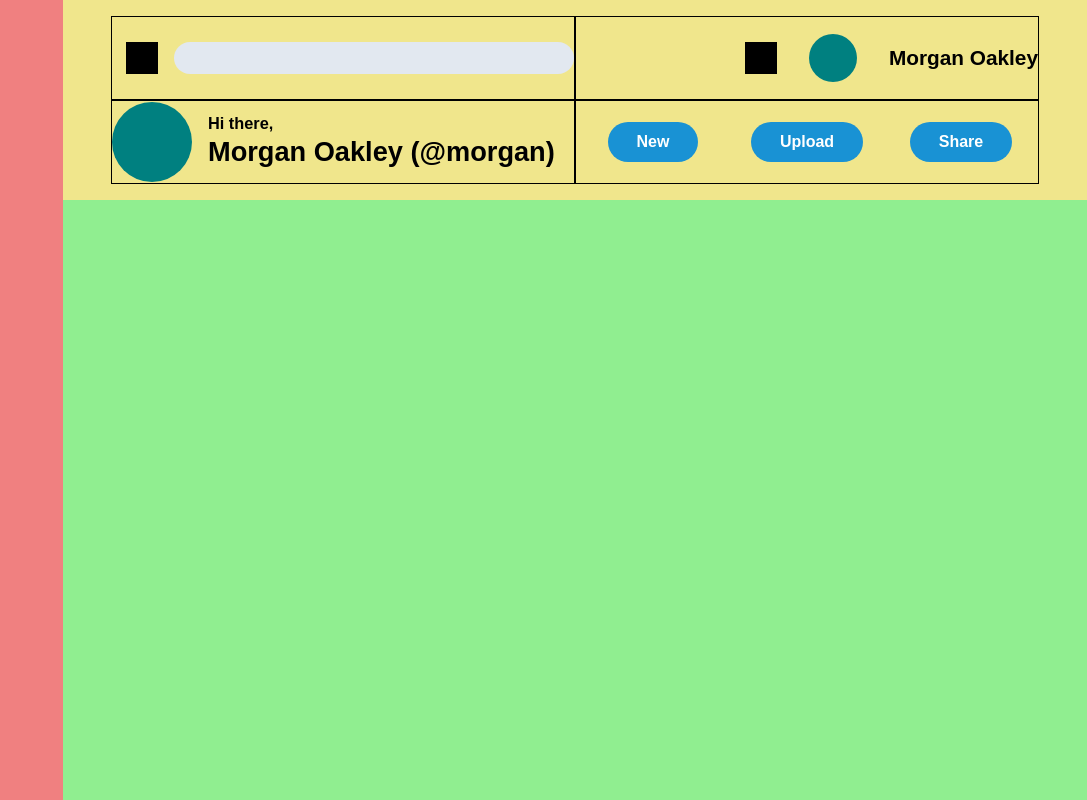
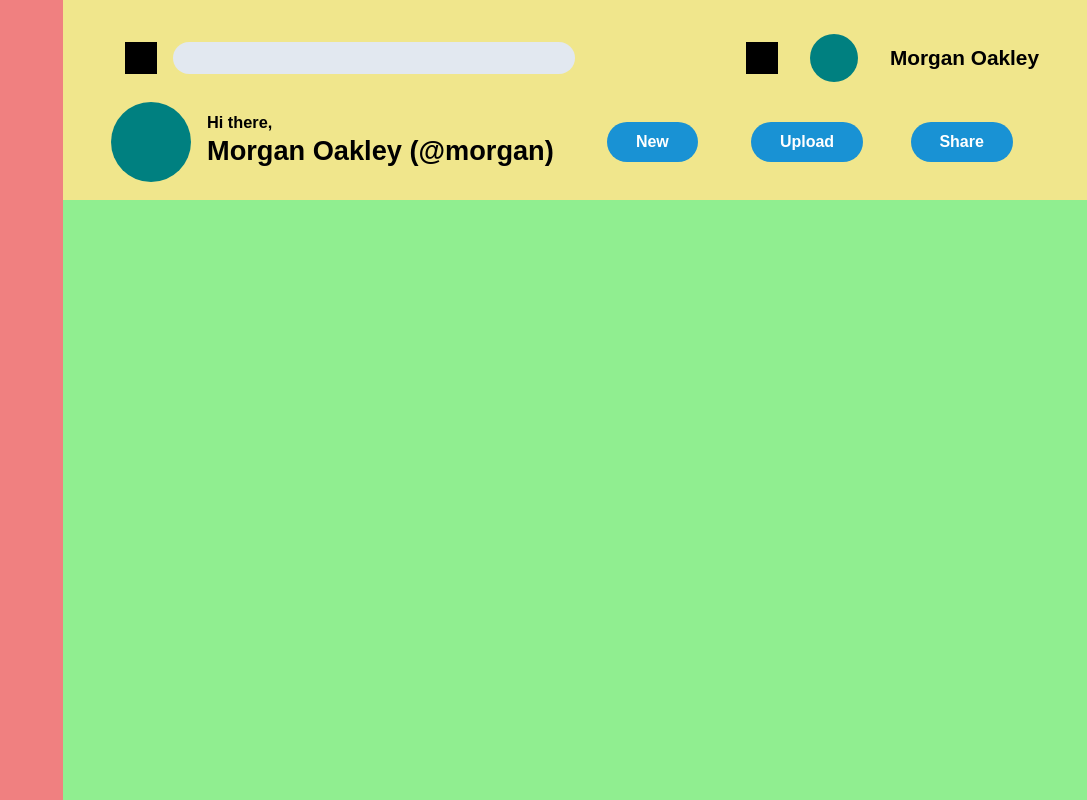
Before and after one commit to tnekent/odin-admin-dashboard, a plain HTML site: page index.html in a window 1280 px wide. Shown: the whole page, without its empty margins (193-1280 px from the left). Drawn offline with Linux system fonts and the light colour scheme.

Commit message:
Remove guide borders in header

```diff
--- a/style.css
+++ b/style.css
@@ -116,10 +116,6 @@ header {
     color: white;
 }
 
-header > div {
-    border: 1px solid black;
-}
-
 nav {
     grid-area: sidebar;
     background-color: lightcoral;
```
